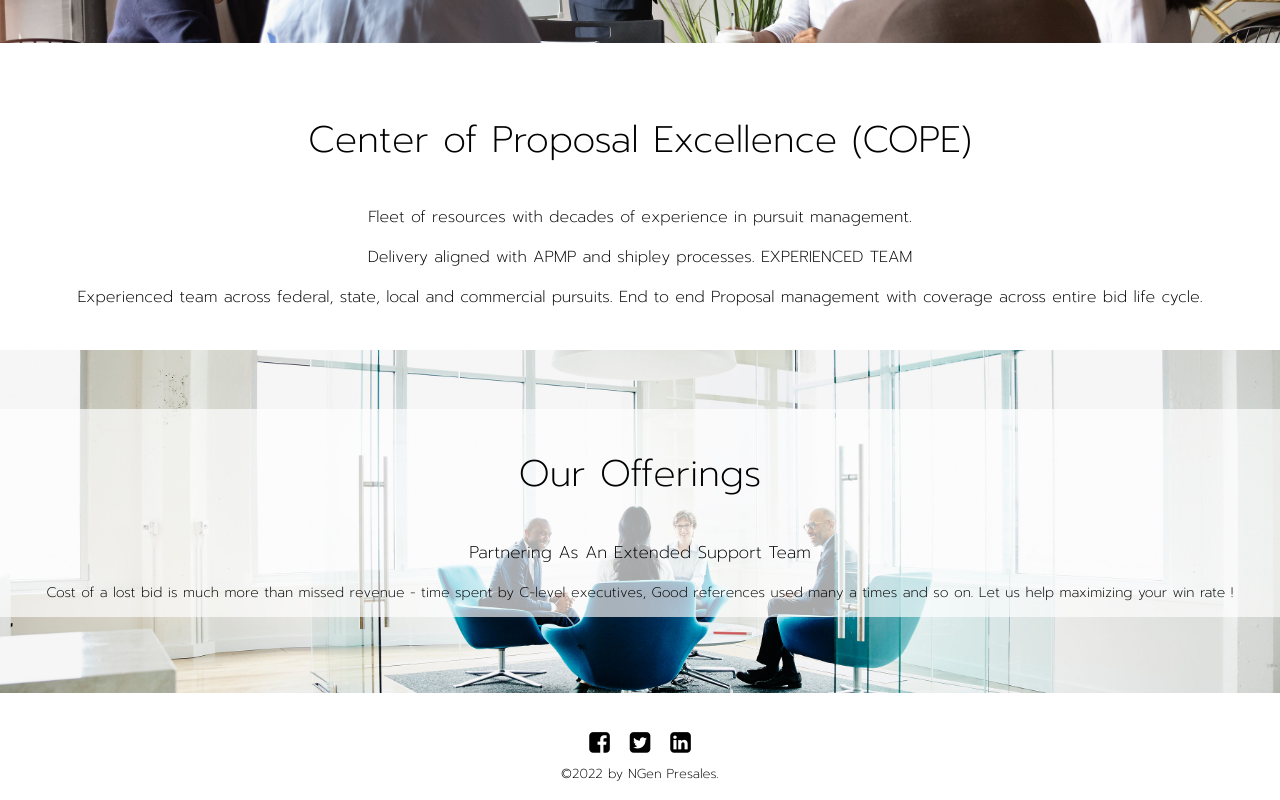
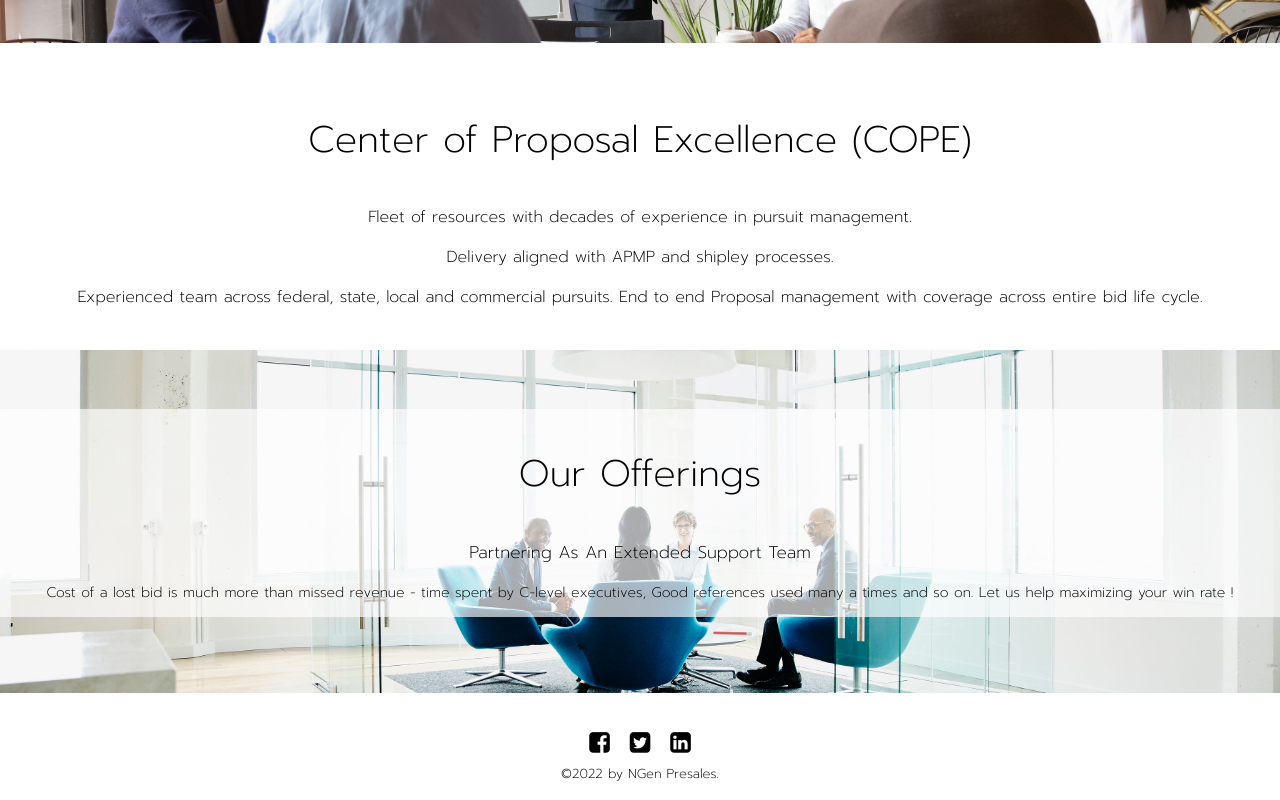
Before and after one commit to anshulag21lpu/ngen-presales, a React (Create React App) app: page / in a window 1280 px wide. Shown: the part 786-1586 px from the top of the page. Built offline with nearby package versions, Linux system fonts and the light colour scheme.

Commit message:
Update home.jsx

```diff
--- a/src/pages/Home/home.jsx
+++ b/src/pages/Home/home.jsx
@@ -17,7 +17,7 @@ const Home = () => (
             Fleet of resources with decades of experience in pursuit management.
           </p>
           <p>
-            Delivery aligned with APMP and shipley processes. EXPERIENCED TEAM
+            Delivery aligned with APMP and shipley processes.
           </p>
           <p>
             Experienced team across federal, state, local and commercial pursuits. End to end
```
